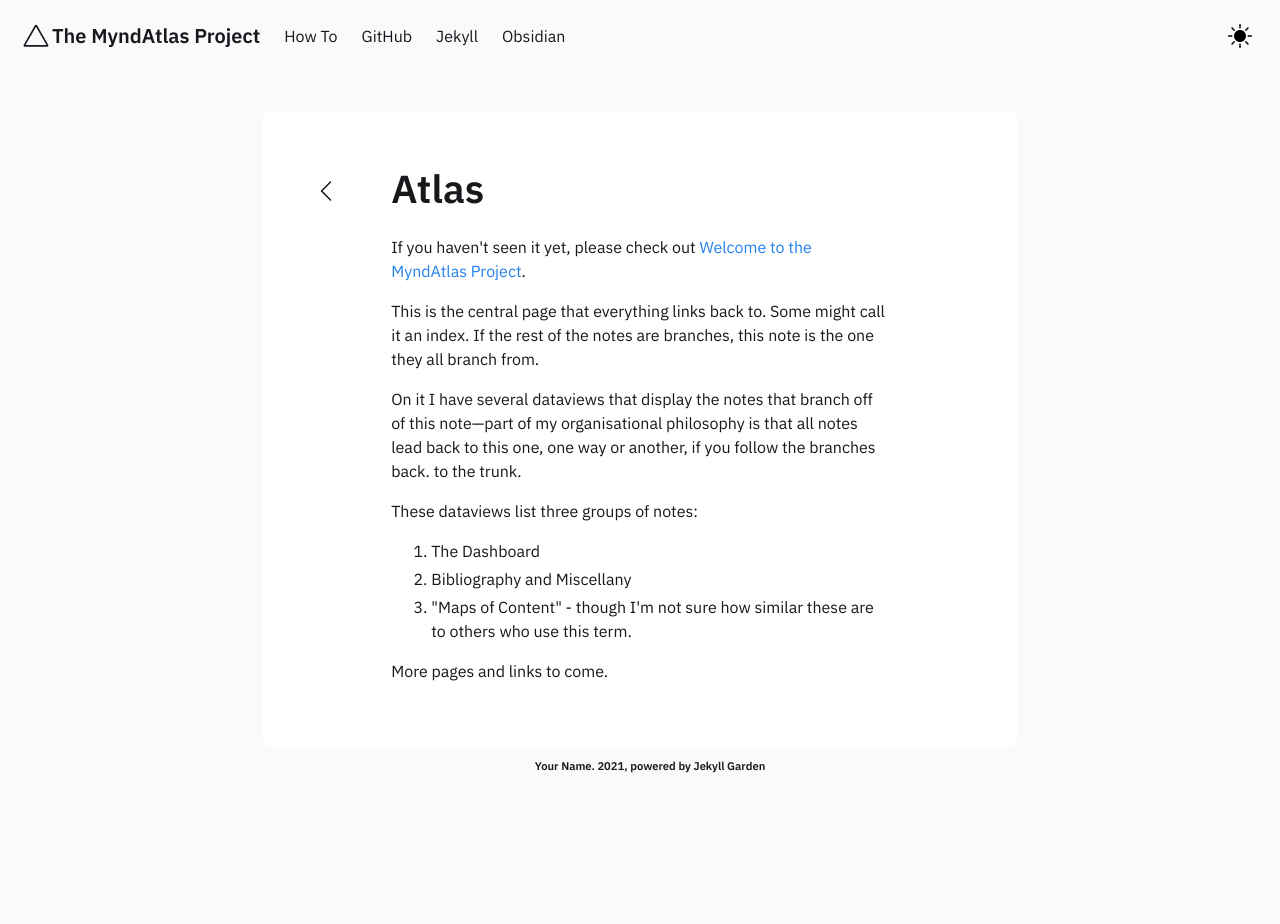
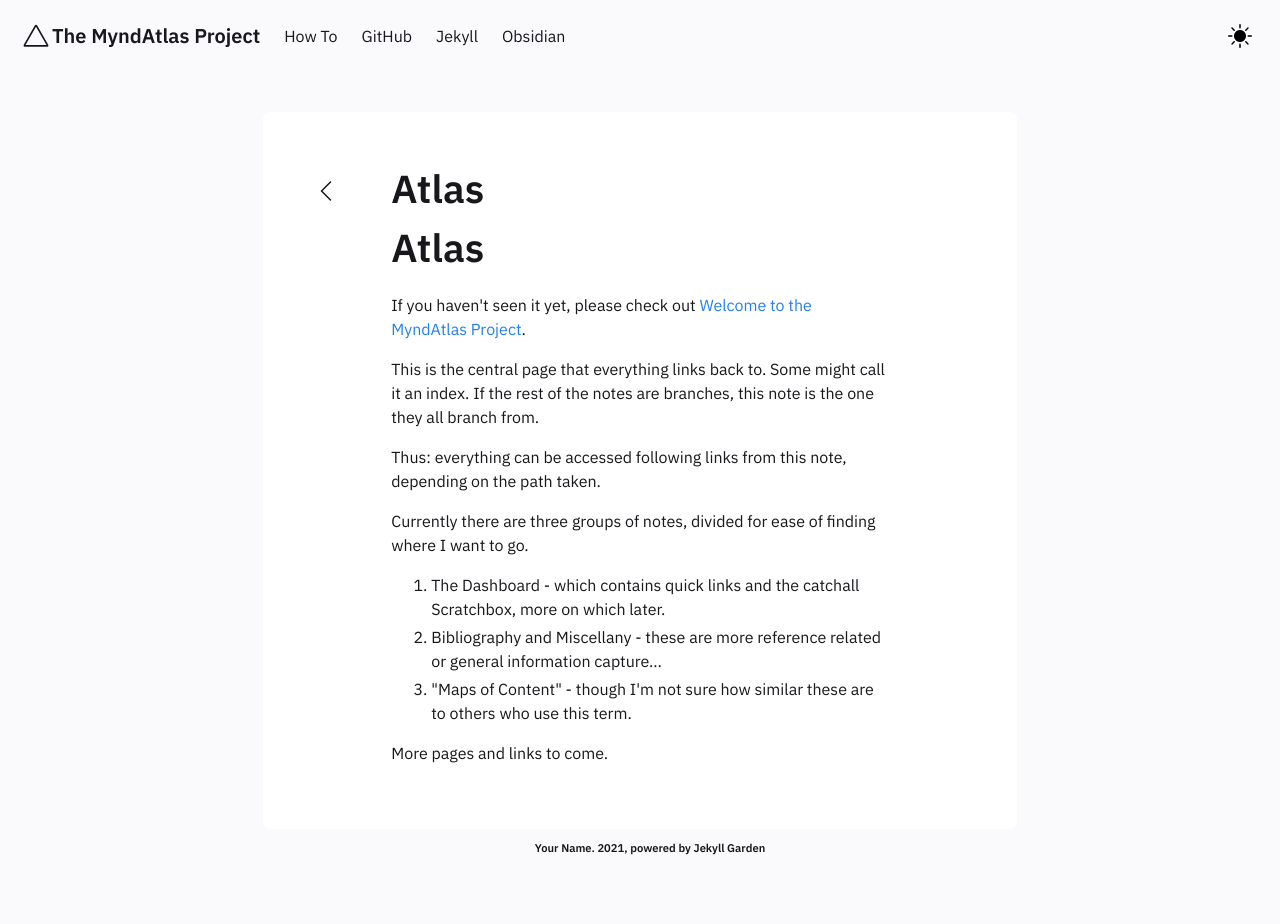
Before and after one commit to myndatlas/myndatlas.github.io, a Jekyll site: the page built from _notes/Public/Atlas.md, in a window 1280 px wide. Built offline with Jekyll 4.4.1, drawn with Linux system fonts in a browser that asks for light colours; before the commit the page ends 900 px from its top, so only the background shows below that.

Commit message:
Update Atlas.md

```diff
--- a/_notes/Public/Atlas.md
+++ b/_notes/Public/Atlas.md
@@ -4,15 +4,18 @@ notetype : feed
 date : 05-01-2022
 ---
 
+# Atlas
+
 If you haven't seen it yet, please check out [[Welcome to the MyndAtlas Project]].
 
 This is the central page that everything links back to. Some might call it an index. If the rest of the notes are branches, this note is the one they all branch from.
 
-On it I have several dataviews that display the notes that branch off of this note---part of my organisational philosophy is that all notes lead back to this one, one way or another, if you follow the branches back. to the trunk.
+Thus: everything can be accessed following links from this note, depending on the path taken.
 
-These dataviews list three groups of notes:
-1. The Dashboard
-2. Bibliography and Miscellany
+Currently there are three groups of notes, divided for ease of finding where I want to go.
+
+1. The Dashboard - which contains quick links and the catchall Scratchbox, more on which later.
+2. Bibliography and Miscellany - these are more reference related or general information capture...
 3. "Maps of Content" - though I'm not sure how similar these are to others who use this term.
 
 More pages and links to come.
```
